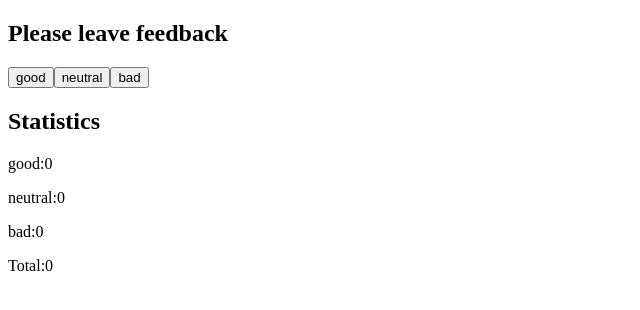
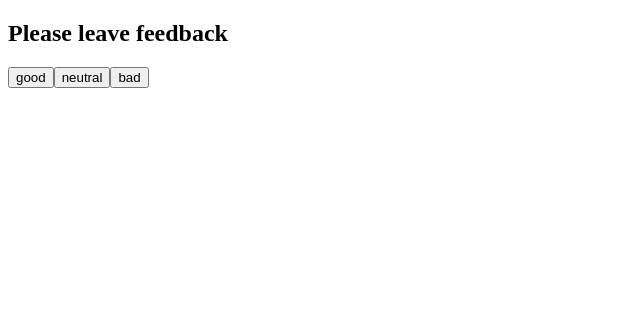
Before and after one commit to repro-tetris/goit-react-hw-02-feedback, a React (Create React App) app: page / in a window 1280 px wide. Shown: the top 310 px of the page, without its empty margins (0-640 px from the left). Built offline with nearby package versions, Linux system fonts and the light colour scheme.

Commit message:
refactor

```diff
--- a/src/App.js
+++ b/src/App.js
@@ -1,7 +1,7 @@
 import React from "react";
-import StaticticButtons from "./components/StaticticButtons/StaticticButtons";
-import StatisticResultContainer from "./components/StatisticResultContainer/StatisticResultContainer";
-import { StatisticResultTotal } from "./components/StatisticResultTotal/StatisticResultTotal";
+import { Section } from "./components/Section/Section";
+import { FeedbackOptions } from "./components/FeedbackOptions/FeedbackOptions";
+import { Statistics } from "./components/Statistics/Statistics";
 
 class App extends React.Component {
   state = {
@@ -10,22 +10,45 @@ class App extends React.Component {
     bad: 0,
   };
 
-  handleButton = (statisticEntity) => {
+  countTotalFeedback = () => Object.values(this.state).reduce((a, b) => a + b);
+
+  countPositiveFeedbackPercentage = () => {
+    const { good } = this.state;
+    const total = this.countTotalFeedback();
+
+    return total === 0 ? 0 : Math.round((good * 100) / total);
+  };
+
+  handleButton = (feedbackEntity) => {
     this.setState((prevState) => {
       return {
-        [statisticEntity]: prevState[statisticEntity] + 1,
+        [feedbackEntity]: prevState[feedbackEntity] + 1,
       };
     });
   };
 
   render() {
+    const { good, neutral, bad } = this.state;
+    const total = this.countTotalFeedback();
     return (
       <div>
-        <h2>Please leave feedback</h2>
-        <StaticticButtons buttons={this.state} onClick={this.handleButton} />
-        <h2>Statistics</h2>
-        <StatisticResultContainer items={this.state} />
-        <StatisticResultTotal items={this.state} />
+        <Section title="Please leave feedback">
+          <FeedbackOptions
+            options={this.state}
+            onLeaveFeedback={this.handleButton}
+          />
+        </Section>
+        {total > 0 && (
+          <Section title="Statistics">
+            <Statistics
+              good={good}
+              neutral={neutral}
+              bad={bad}
+              total={total}
+              positivePercentage={this.countPositiveFeedbackPercentage()}
+            />
+          </Section>
+        )}
       </div>
     );
   }
--- /dev/null
+++ b/src/components/FeedbackOptions/FeedbackOptions.jsx
@@ -0,0 +1,19 @@
+import StatisticButton from "../StatisticButton/StatisticButton";
+export const FeedbackOptions = ({ options, onLeaveFeedback }) => {
+  const buttons = Object.keys(options);
+  return (
+    <div>
+      {buttons.map((button) => {
+        return (
+          <StatisticButton
+            key={button}
+            title={button}
+            onClick={() => {
+              onLeaveFeedback(button);
+            }}
+          />
+        );
+      })}
+    </div>
+  );
+};
--- /dev/null
+++ b/src/components/Section/Section.jsx
@@ -0,0 +1,8 @@
+export const Section = ({ title, children }) => {
+  return (
+    <section>
+      <h2>{title}</h2>
+      {children}
+    </section>
+  );
+};
--- a/src/components/StaticticButtons/StaticticButtons.jsx
+++ /dev/null
@@ -1,25 +0,0 @@
-import React, { Component } from "react";
-import StatisticButton from "../StatisticButton/StatisticButton";
-
-class StaticticButtons extends Component {
-  render() {
-    const buttons = Object.keys(this.props.buttons);
-    return (
-      <div>
-        {buttons.map((button) => {
-          return (
-            <StatisticButton
-              key={button}
-              title={button}
-              onClick={() => {
-                this.props.onClick(button);
-              }}
-            />
-          );
-        })}
-      </div>
-    );
-  }
-}
-
-export default StaticticButtons;
--- a/src/components/StatisticResultEntity/StatisticResultEntity.jsx
+++ b/src/components/StatisticItem/StatisticItem.jsx
@@ -1,4 +1,4 @@
-export const StatisticResultEntity = ({ title, value }) => {
+export const StatisticItem = ({ title, value }) => {
   return (
     <p>
       {title}:<span>{value}</span>
--- a/src/components/StatisticResultContainer/StatisticResultContainer.jsx
+++ /dev/null
@@ -1,14 +0,0 @@
-import { Component } from "react";
-import { StatisticResultEntity } from "../StatisticResultEntity/StatisticResultEntity";
-
-class StatisticResultContainer extends Component {
-  render() {
-    const keys = Object.keys(this.props.items);
-    const { items } = this.props;
-    return keys.map((key) => (
-      <StatisticResultEntity key={key} title={key} value={items[key]} />
-    ));
-  }
-}
-
-export default StatisticResultContainer;
--- a/src/components/StatisticResultTotal/StatisticResultTotal.jsx
+++ /dev/null
@@ -1,10 +0,0 @@
-const countTotalFeedback = (items) =>
-  Object.values(items).reduce((a, b) => a + b);
-
-export const StatisticResultTotal = ({ items }) => {
-  return (
-    <p>
-      Total:<span>{countTotalFeedback(items)}</span>
-    </p>
-  );
-};
--- /dev/null
+++ b/src/components/Statistics/Statistics.jsx
@@ -0,0 +1,19 @@
+import { StatisticItem } from "../StatisticItem/StatisticItem";
+
+export const Statistics = ({
+  good,
+  neutral,
+  bad,
+  total,
+  positivePercentage,
+}) => {
+  return (
+    <>
+      <StatisticItem title="Good" value={good} />
+      <StatisticItem title="Neutral" value={neutral} />
+      <StatisticItem title="Bad" value={bad} />
+      <StatisticItem title="Total" value={total} />
+      <StatisticItem title="Positive feedback" value={positivePercentage} />
+    </>
+  );
+};
```
